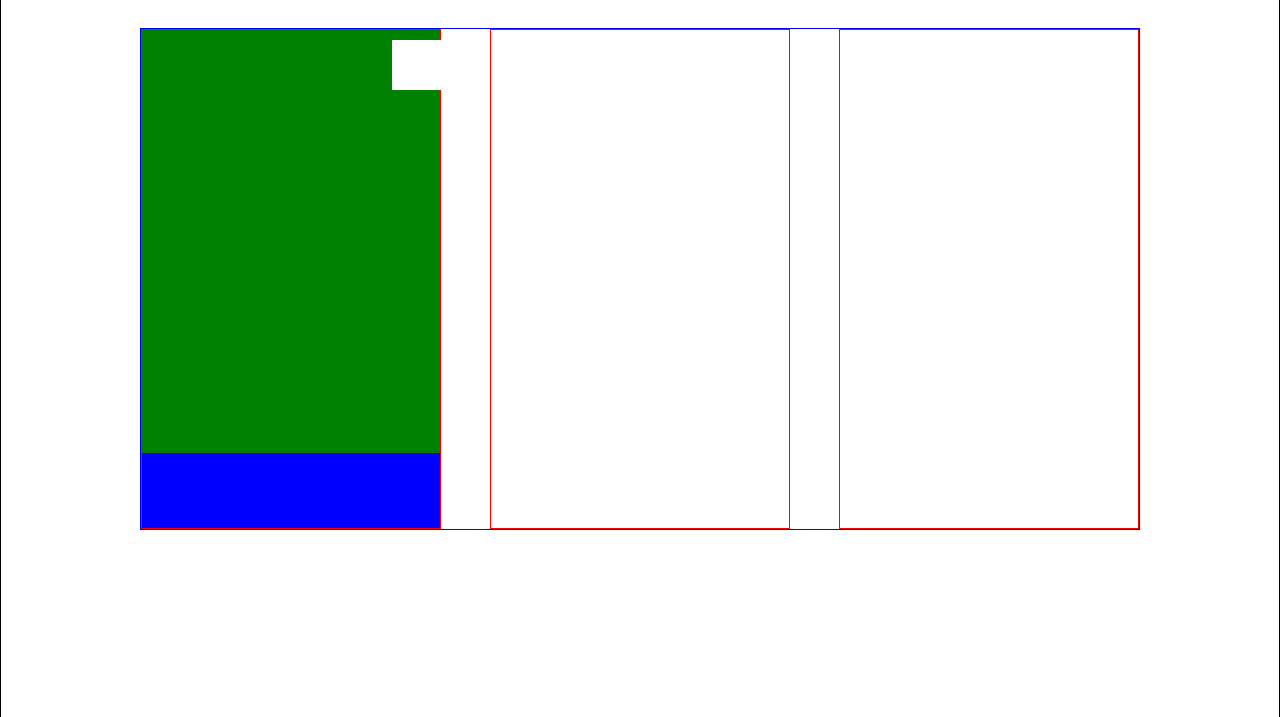
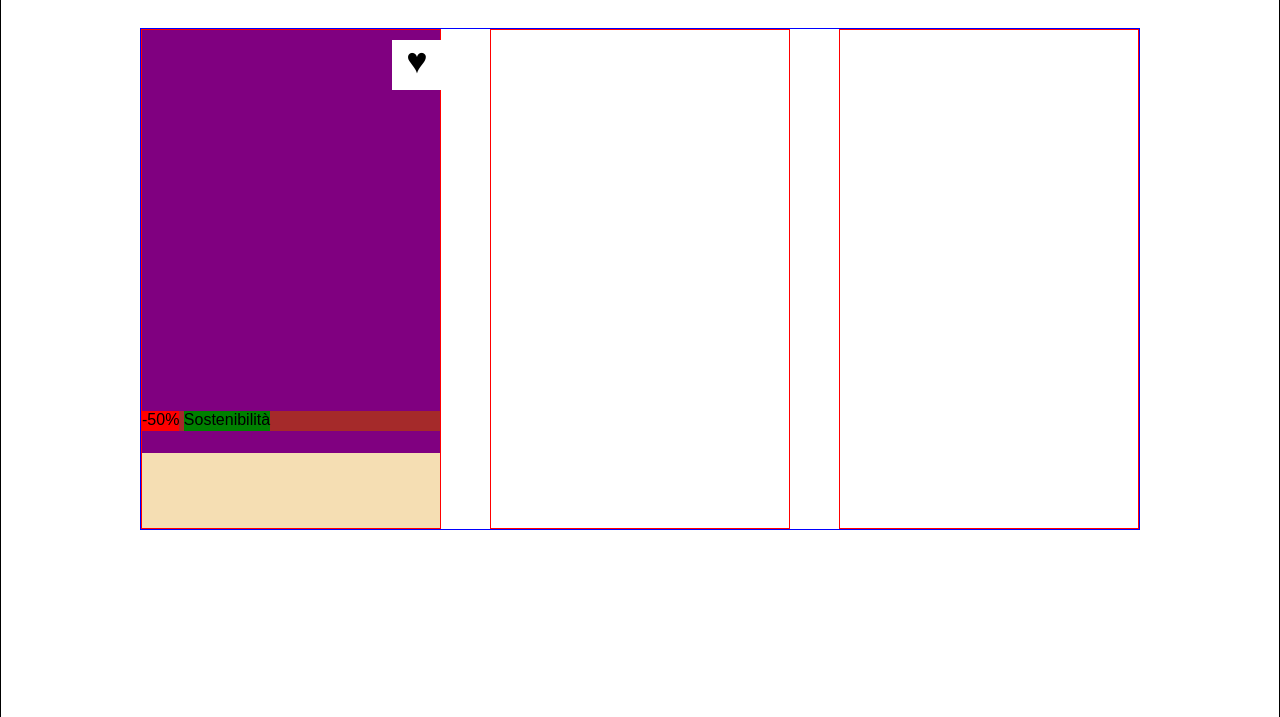
Before and after one commit to fracs31/html-css-boolando, a plain HTML site: page index.html in a window 1280 px wide. Shown: the part 83-800 px from the top of the page. Drawn offline with Linux system fonts and the light colour scheme.

Commit message:
FEAT top zone of the card

```diff
--- a/css/style.css
+++ b/css/style.css
@@ -73,7 +73,7 @@ main .row {
     width: 100%;
     height: 85%;
     position: relative;
-    background-color: green;
+    background-color: purple;
 }
 
 .favorite {
@@ -82,11 +82,36 @@ main .row {
     position: absolute;
     left: 250px;
     top: 10px;
+    text-align: center;
     background-color: white;
+}
+
+.favorite span {
+    font-size: 36px;
+}
+
+.info {
+    height: 20px;
+    width: 100%;
+    background-color: brown;
+    position: absolute;
+    top: 90%;
+}
+
+.discount {
+    height: 100%;
+    display: inline-block;
+    background-color: red;
+}
+
+.sustain {
+    height: 100%;
+    display: inline-block;
+    background-color: green;
 }
 
 .desc {
     width: 100%;
     height: 15%;
-    background-color: blue;
+    background-color: wheat;
 }
--- a/index.html
+++ b/index.html
@@ -44,12 +44,13 @@
                         <!-- Immagine -->
                         <div class="img">
                             <!-- Aggiungi ai preferiti -->
-                            <div class="favorite">
-
-                            </div>
+                            <div class="favorite"><span>&hearts;</span></div>
                             <!-- Informazioni -->
                             <div class="info">
-
+                                <!-- Sconto -->
+                                <div class="discount"><span>-50%</span></div>
+                                <!-- Sostenibilità -->
+                                <div class="sustain"><span>Sostenibilità</span></div>
                             </div>
                         </div>
                         <!-- Descrizione -->
```
